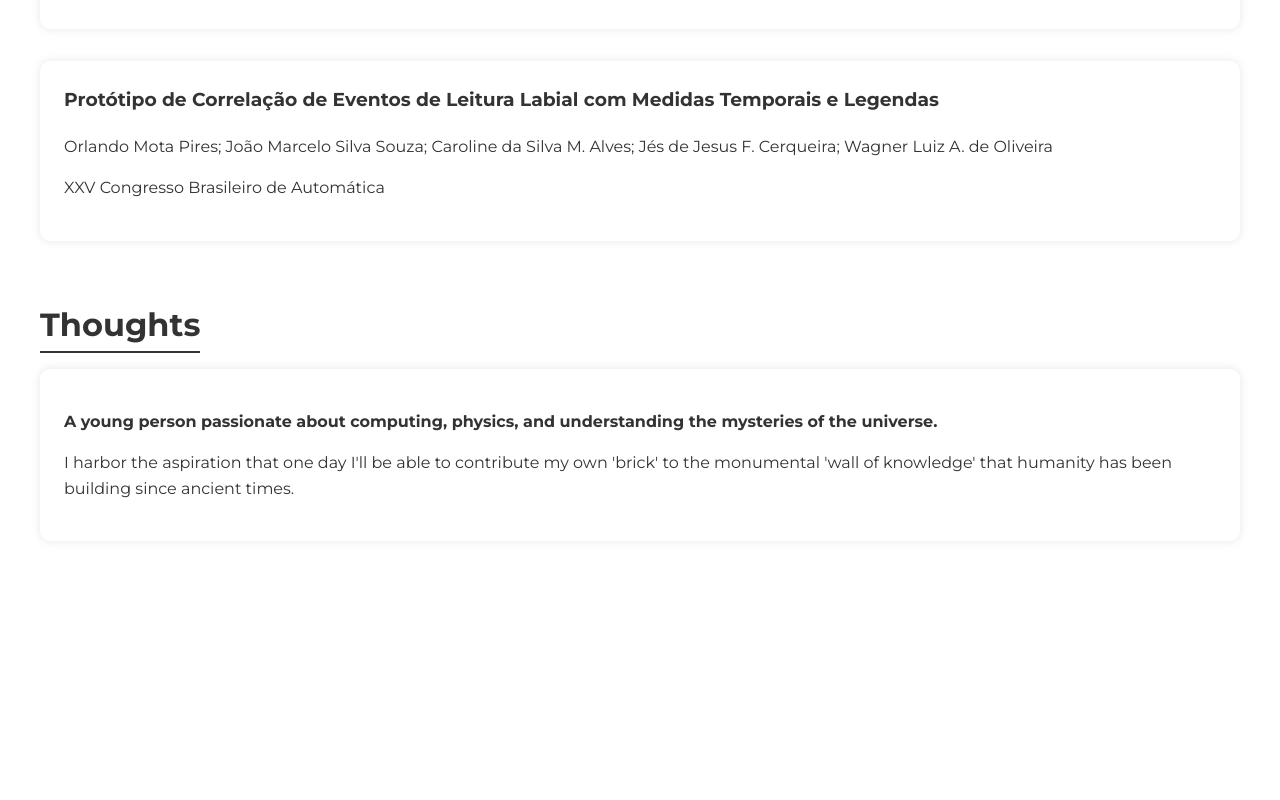
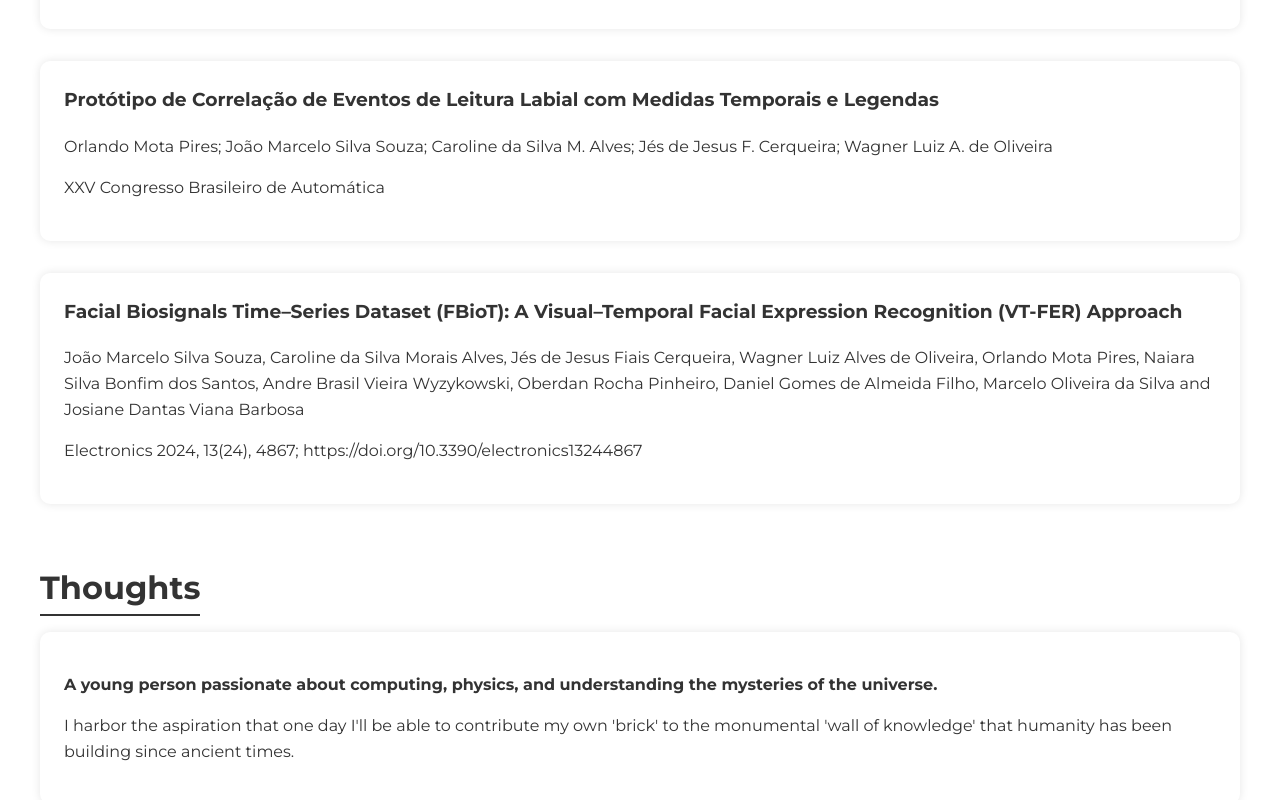
Before and after one commit to orlandomotapires/orlandomotapires.github.io, a plain HTML site: page index.html in a window 1280 px wide. Shown: the part 4421-5221 px from the top of the page. Before the commit the page ends 5026 px from the top, so only its background shows below. Drawn offline with nearby package versions, Linux system fonts and the light colour scheme.

Commit message:
Updating Publications

```diff
--- a/index.html
+++ b/index.html
@@ -314,6 +314,13 @@
                     <p>XXV Congresso Brasileiro de Automática</p>
                 </div>
             </div>
+            <div class="card">
+                <div class="content">
+                    <h3>Facial Biosignals Time–Series Dataset (FBioT): A Visual–Temporal Facial Expression Recognition (VT-FER) Approach</h3>
+                    <p>João Marcelo Silva Souza, Caroline da Silva Morais Alves, Jés de Jesus Fiais Cerqueira, Wagner Luiz Alves de Oliveira, Orlando Mota Pires, Naiara Silva Bonfim dos Santos, Andre Brasil Vieira Wyzykowski, Oberdan Rocha Pinheiro, Daniel Gomes de Almeida Filho, Marcelo Oliveira da Silva and Josiane Dantas Viana Barbosa</p>
+                    <p>Electronics 2024, 13(24), 4867; https://doi.org/10.3390/electronics13244867</p>
+                </div>
+            </div>
         </section>
 
         <!-- Thoughts -->
```
